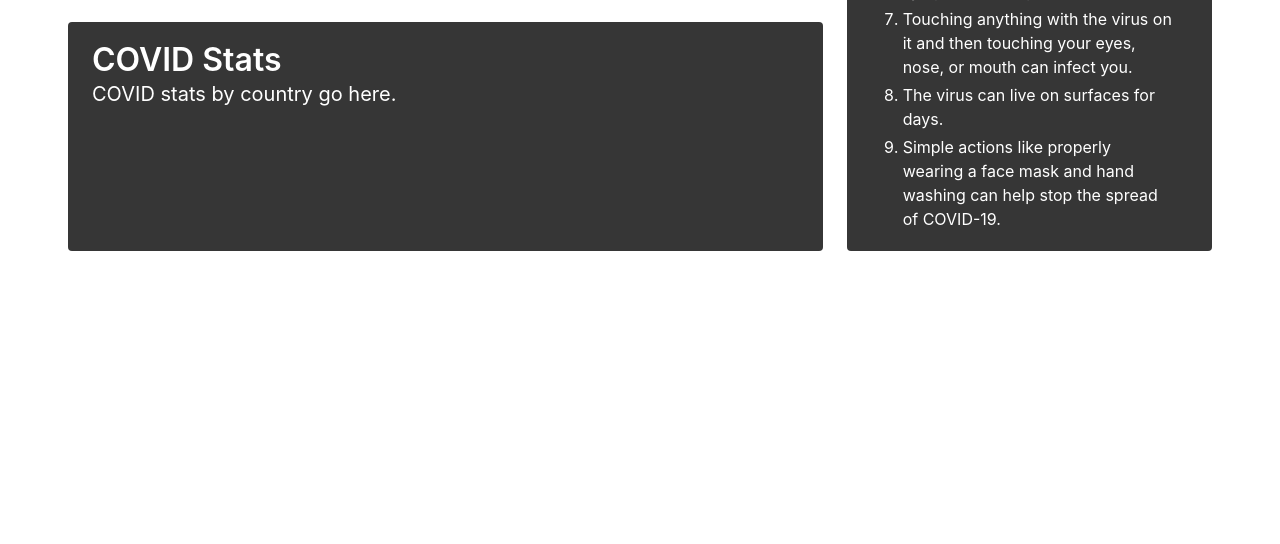
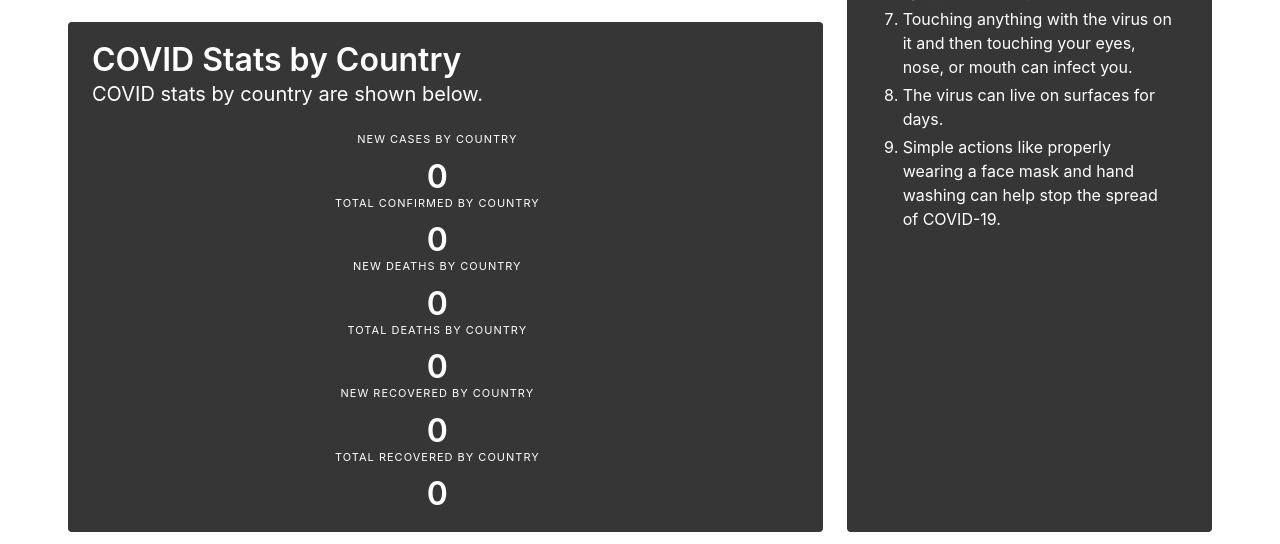
Before and after one commit to kfreeborg/week-7-project, a plain HTML site: page index.html in a window 1280 px wide. Shown: the part 955-1499 px from the top of the page. Before the commit the page ends 1218 px from the top, so only its background shows below. Drawn offline with nearby package versions, Linux system fonts and the light colour scheme; some packages are replaced by stand-ins of ours; no server answers.

Commit message:
completed country selection summary

```diff
--- a/assets/js/script.js
+++ b/assets/js/script.js
@@ -33,7 +33,6 @@ function initMap() {
   });
 }
 
-
 let dropdown = $("#search");
 
 dropdown.empty();
@@ -43,22 +42,32 @@ dropdown.prop("selectedIndex", 0);
 
 $.getJSON(apiSummary, function (data) {
   $.each(data.Countries, function (key, entry) {
-    dropdown.append($("<option></option>").text(entry.Country));
+    dropdown.append($("<option></option>").text(entry.Country).data(entry));
   })
 });
 
+$("#search").change(function(){
+  var countryData = $(document.getElementById("search").selectedOptions[0]).data();
 
+  console.log(countryData);
+  document.getElementById("newCasesByCountry").textContent = countryData.NewConfirmed;
+  document.getElementById("totalConfirmedByCountry").textContent = countryData.TotalConfirmed;
+  document.getElementById("newDeathsByCountry").textContent = countryData.NewDeaths;
+  document.getElementById("totalDeathsByCountry").textContent = countryData.TotalDeaths;
+  document.getElementById("newRecoveredByCountry").textContent = countryData.NewRecovered;
+  document.getElementById("totalRecoveredByCountry").textContent = countryData.TotalRecovered;
 
-$("#search").change(function(){
-  var selectedCountry = document.getElementById("search");
-  var userValue = selectedCountry.options[selectedCountry.selectedIndex].text;
 
   $.ajax({
     type: "GET",
-    url: "https://api.covid19api.com/country/" + userValue + "/status/confirmed",
+    url: "https://api.covid19api.com/country/"+ countryData.Country +"?from=2020-03-01T00:00:00Z&to=2020-04-01T00:00:00Z",
     dataType: "json",
     success: function(data) {
-      console.log("data form api call is : " , data);
+      console.log(data);
     }
   })
 });
+
+// function summaryByCountry(json) {
+
+// }
--- a/index.html
+++ b/index.html
@@ -4,7 +4,7 @@
 <head>
     <meta charset="utf-8">
     <meta name="viewport" content="width=device-width, initial-scale=1">
-    <title>Covid Cases Worldwide</title>
+    <title>COVID Cases Worldwide</title>
     <link rel="stylesheet" href="https://cdn.jsdelivr.net/npm/bulma@0.9.1/css/bulma.min.css">
     <script src="https://polyfill.io/v3/polyfill.min.js?features=default"></script>
     <script
@@ -63,8 +63,6 @@
 
     <div class="container p-4">
         <div class="tile is-ancestor">
-
-
             <div class="tile is-ancestor">
                 <div class="tile is-vertical is-8">
                     <div class="tile">
@@ -78,10 +76,46 @@
                     </div>
                     <div class="tile is-parent">
                         <article class="tile is-child notification is-dark">
-                            <p class="title">COVID Stats</p>
-                            <p class="subtitle">COVID stats by country go here.</p>
+                            <p class="title">COVID Stats by Country</p>
+                            <p class="subtitle">COVID stats by country are shown below.</p>
                             <div class="content">
                                 <!-- Content -->
+                                <div class="level-item has-text-centered">
+                                    <div>
+                                        <p class="heading">New Cases by Country</p>
+                                        <p class="title" id="newCasesByCountry">0</p>
+                                    </div>
+                                </div>
+                                <div class="level-item has-text-centered">
+                                    <div>
+                                        <p class="heading">Total Confirmed by Country</p>
+                                        <p class="title" id="totalConfirmedByCountry">0</p>
+                                    </div>
+                                </div>
+                                <div class="level-item has-text-centered">
+                                    <div>
+                                        <p class="heading">New Deaths by Country</p>
+                                        <p class="title" id="newDeathsByCountry">0</p>
+                                    </div>
+                                </div>
+                                <div class="level-item has-text-centered">
+                                    <div>
+                                        <p class="heading">Total Deaths by Country</p>
+                                        <p class="title" id="totalDeathsByCountry">0</p>
+                                    </div>
+                                </div>
+                                <div class="level-item has-text-centered">
+                                    <div>
+                                        <p class="heading">New Recovered by Country</p>
+                                        <p class="title" id="newRecoveredByCountry">0</p>
+                                    </div>
+                                </div>
+                                <div class="level-item has-text-centered">
+                                    <div>
+                                        <p class="heading">Total Recovered by Country</p>
+                                        <p class="title" id="totalRecoveredByCountry">0</p>
+                                    </div>
+                                </div>
                             </div>
                         </article>
                     </div>
```
